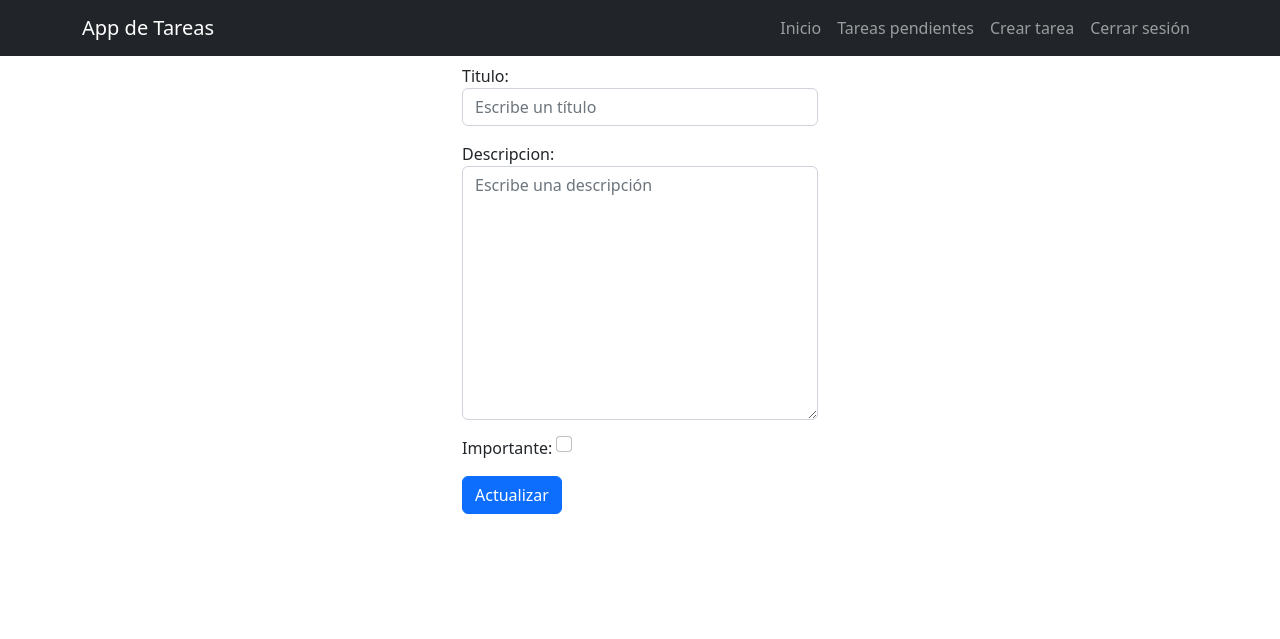
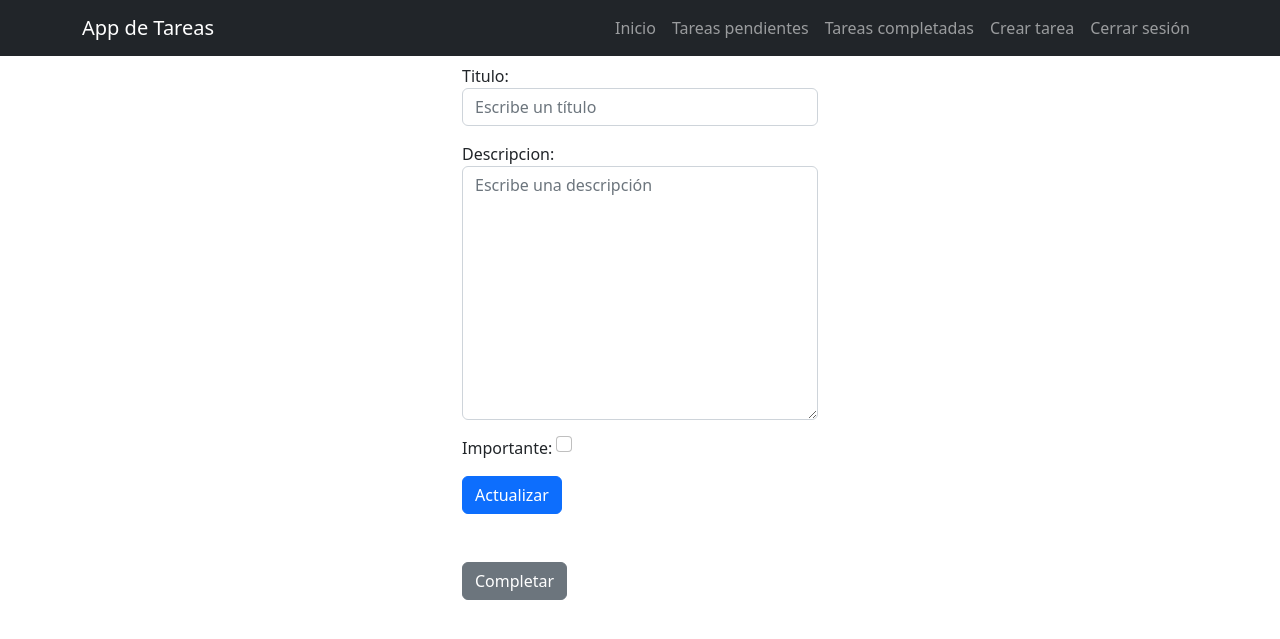
Before and after one commit to FabianGzCa/django-task-manager, a Django app: template tasks/templates/task_detail.html in a window 1280 px wide. Shown: the top 639 px of the page. Run offline with Django 5.2, Linux system fonts and the light colour scheme; the template is opened without the code that fills it: values that come from a table or form of the project are taken from there, others are empty; the visitor is signed in with stand-in values (Sample User, id 1).

Commit message:
feat: agregar completar tareas

```diff
--- a/djangocrud/urls.py
+++ b/djangocrud/urls.py
@@ -26,5 +26,7 @@ urlpatterns = [
     path('logout/', views.signout, name='logout'),
     path('tasks/', views.tasks, name='tasks'),
     path('tasks/create/', views.create_task, name='create_task'),
-    path('tasks/<int:task_id>/', views.task_detail, name='task_detail')
+    path('tasks/<int:task_id>/', views.task_detail, name='task_detail'),
+    path('tasks_completed/', views.tasks_completed, name='tasks_completed'),
+    path('tasks/<int:task_id>/complete', views.complete_task, name='complete_task')
 ]
--- a/tasks/templates/base.html
+++ b/tasks/templates/base.html
@@ -25,6 +25,9 @@
                         <a href="{% url 'tasks' %}" class="nav-link">Tareas pendientes</a>
                     </li>
                     <li class="nav-item">
+                        <a href="{% url 'tasks_completed' %}" class="nav-link">Tareas completadas</a>
+                    </li>
+                    <li class="nav-item">
                         <a href="{% url 'create_task' %}" class="nav-link">Crear tarea</a>
                     </li>
                     <li class="nav-item">
--- a/tasks/templates/task_detail.html
+++ b/tasks/templates/task_detail.html
@@ -14,6 +14,15 @@
                     Actualizar
                 </button>
             </form>
+
+            <div class="mt-5 d-flex">
+                <form action="{% url 'complete_task' tarea.id %}" method="POST">
+                    {% csrf_token %}
+                    <button class="btn btn-secondary">
+                        Completar
+                    </button>
+                </form>
+            </div>
         </div>
     </div>
 </main>
```
Also changed, not shown: tasks/views.py (+16 -0 lines).
